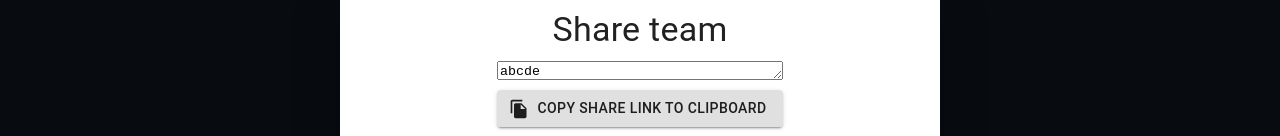
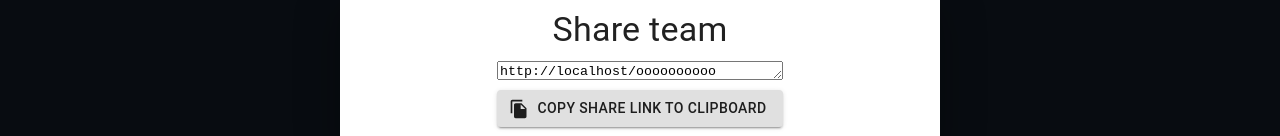
Before and after one commit to batjuli/valcomps, a React (Create React App) app: page / in a window 1280 px wide. Both pictures are taken after a click on the button "SHARE TEAM". Shown: the part 332-468 px from the top of the page. Built offline with nearby package versions, Linux system fonts and the light colour scheme.

Commit message:
team id and url generation

```diff
--- a/src/components/ShareDialog.js
+++ b/src/components/ShareDialog.js
@@ -3,7 +3,7 @@ import { Dialog, Typography, Button } from '@material-ui/core';
 import FileCopyIcon from '@material-ui/icons/FileCopy';
 
 const ShareDialog = (props) => {
-  const { onClose, open, teamId } = props;
+  const { onClose, open, agent1, agent2, agent3, agent4, agent5 } = props;
 
   const textAreaRef = React.useRef(null);
 
@@ -11,6 +11,7 @@ const ShareDialog = (props) => {
     // Get the text area by its ref
     textAreaRef.current.select();
     document.execCommand('copy');
+    console.log(agent1.code);
   };
 
   const container = {
@@ -20,6 +21,17 @@ const ShareDialog = (props) => {
     alignItems: 'center',
     gap: '10px',
   };
+
+  // console.log(window.location.origin); useful for share team url
+
+  let teamUrl =
+    window.location.origin +
+    '/' +
+    agent1.code +
+    agent2.code +
+    agent3.code +
+    agent4.code +
+    agent5.code;
 
   return (
     <Dialog
@@ -35,7 +47,7 @@ const ShareDialog = (props) => {
         </Typography>
         <textarea
           ref={textAreaRef}
-          value={teamId}
+          value={teamUrl}
           style={{ width: '280px', height: '1em' }}
           readOnly
         />
--- a/src/pages/MainPage.js
+++ b/src/pages/MainPage.js
@@ -212,8 +212,6 @@ const MainPage = () => {
     gap: '15px',
   };
 
-  // console.log(window.location.origin); useful for share team url
-
   return (
     <Container component='main' maxWidth='md' className='main'>
       <div style={header}>
@@ -317,7 +315,11 @@ const MainPage = () => {
           <ShareDialog
             open={shareDialogOpen}
             onClose={handleShareClose}
-            teamId='abcde'
+            agent1={agent1}
+            agent2={agent2}
+            agent3={agent3}
+            agent4={agent4}
+            agent5={agent5}
           />
         </div>
       </div>
```
